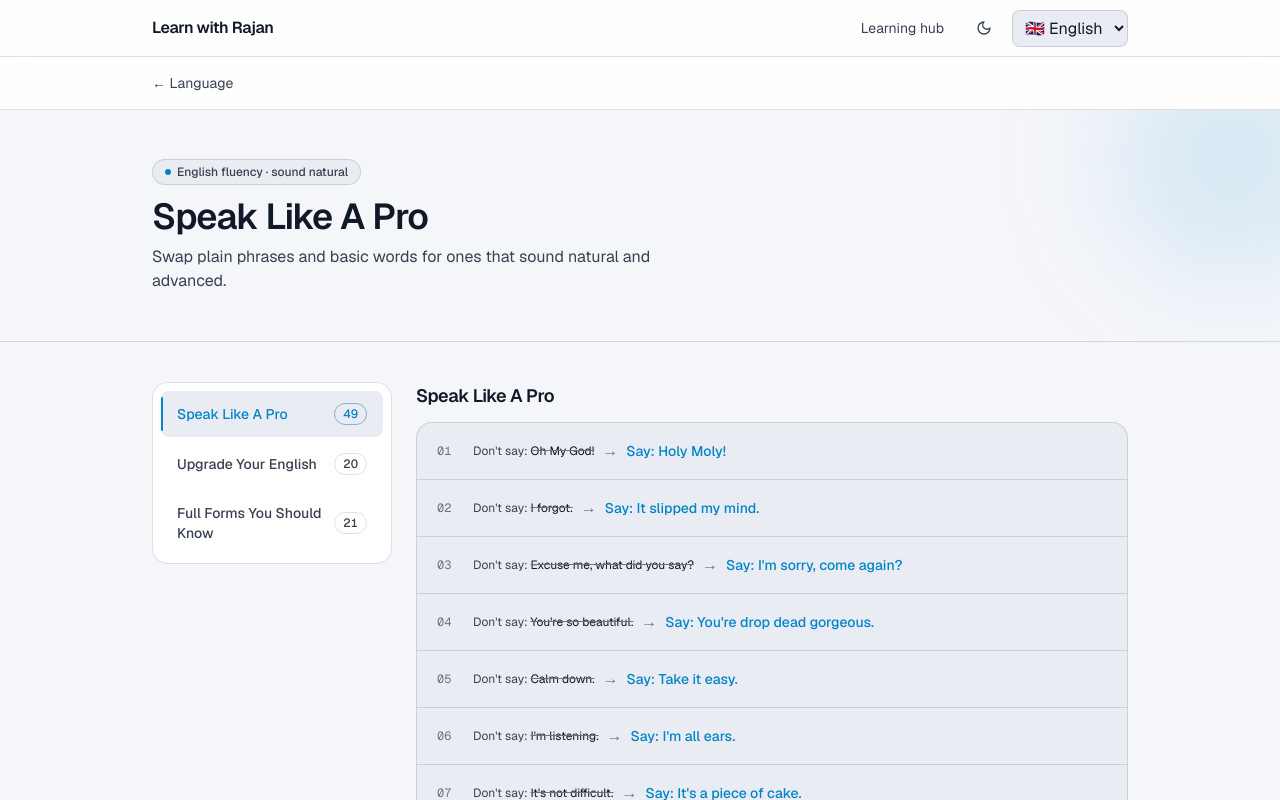
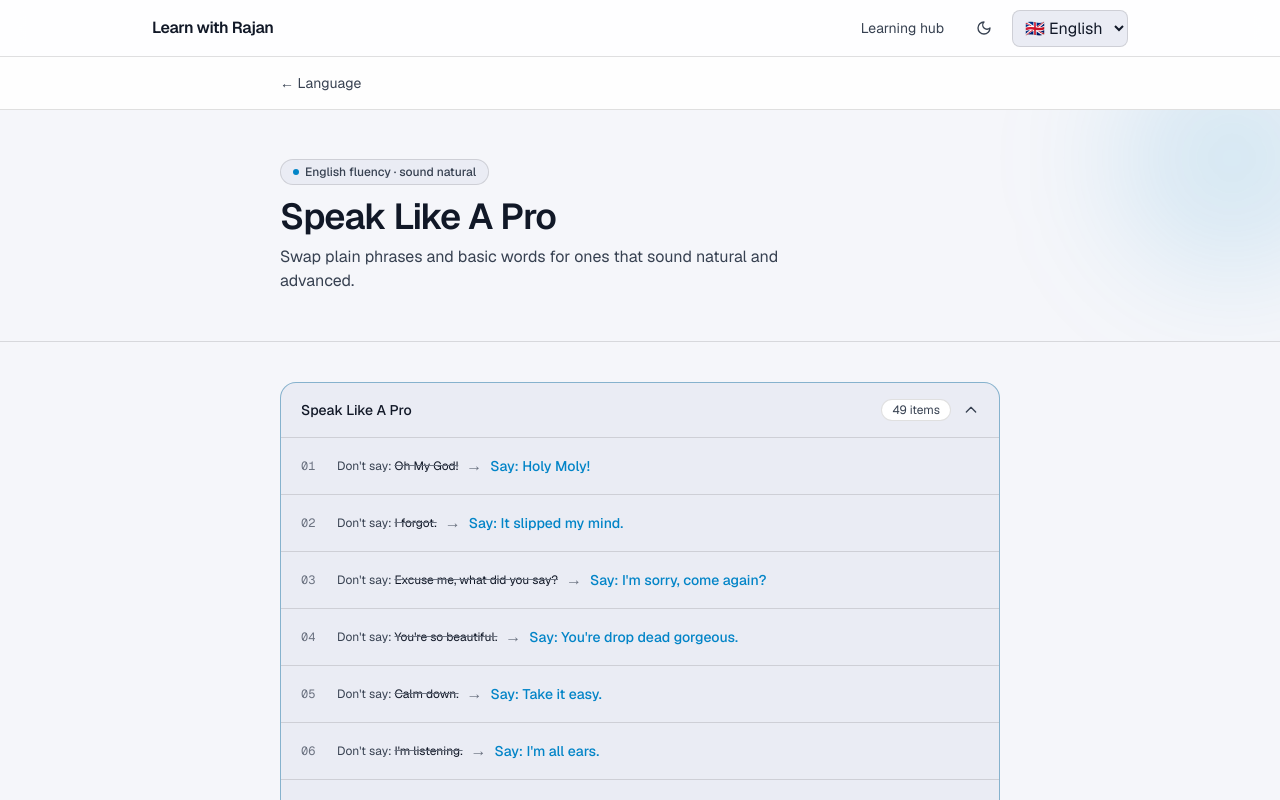
Before and after one commit to rznmgr630/learnwithrajan, a Next.js app: page /learn/speak-like-pro in a window 1280 px wide. Shown: the top 800 px of the page. Built offline with nearby package versions, Linux system fonts and the light colour scheme.

Commit message:
Replace Speak Like A Pro sidebar with accordion sections

```diff
--- a/components/learn/SpeakLikeProPage.tsx
+++ b/components/learn/SpeakLikeProPage.tsx
@@ -7,8 +7,7 @@ import type { SpeakSwap, FullFormEntry } from "@/lib/english-learning/speak-like
 
 function SwapList({ items, fromLabel, toLabel }: { items: SpeakSwap[]; fromLabel: string; toLabel: string }) {
   return (
-    <div className="overflow-hidden rounded-2xl border border-[var(--border)] bg-[var(--elevated)]">
-      <div className="divide-y divide-[var(--border)]">
+    <div className="divide-y divide-[var(--border)] border-t border-[var(--border)]">
       {items.map((s, idx) => (
         <div key={s.id} className="px-5 py-4">
           <div className="flex items-baseline gap-3">
@@ -28,14 +27,12 @@ function SwapList({ items, fromLabel, toLabel }: { items: SpeakSwap[]; fromLabel
         </div>
       ))}
     </div>
-    </div>
   );
 }
 
 function FullFormList({ items }: { items: FullFormEntry[] }) {
   return (
-    <div className="overflow-hidden rounded-2xl border border-[var(--border)] bg-[var(--elevated)]">
-      <div className="divide-y divide-[var(--border)]">
+    <div className="divide-y divide-[var(--border)] border-t border-[var(--border)]">
       {items.map((f, idx) => (
         <div key={f.id} className="px-5 py-4">
           <div className="flex items-baseline gap-3">
@@ -50,26 +47,41 @@ function FullFormList({ items }: { items: FullFormEntry[] }) {
           </div>
         </div>
       ))}
-      </div>
+      <p className="px-5 py-4 text-xs text-[var(--muted)]">
+        These are popular "backronyms" (fun/motivational expansions), not official etymologies.
+      </p>
     </div>
   );
 }
 
 type SectionId = "swap" | "upgrade" | "fullforms";
 
-const SECTIONS: { id: SectionId; label: string; count: number }[] = [
-  { id: "swap", label: "Speak Like A Pro", count: SPEAK_LIKE_A_PRO.length },
-  { id: "upgrade", label: "Upgrade Your English", count: UPGRADE_YOUR_ENGLISH.length },
-  { id: "fullforms", label: "Full Forms You Should Know", count: FULL_FORMS.length },
+const SECTIONS: { id: SectionId; title: string; count: number; render: () => React.ReactNode }[] = [
+  { id: "swap", title: "Speak Like A Pro", count: SPEAK_LIKE_A_PRO.length, render: () => <SwapList items={SPEAK_LIKE_A_PRO} fromLabel="Don't say" toLabel="Say" /> },
+  {
+    id: "upgrade",
+    title: "Upgrade Your English (Basic → Advanced)",
+    count: UPGRADE_YOUR_ENGLISH.length,
+    render: () => <SwapList items={UPGRADE_YOUR_ENGLISH} fromLabel="Basic" toLabel="Advanced" />,
+  },
+  { id: "fullforms", title: "Full Forms You Should Know", count: FULL_FORMS.length, render: () => <FullFormList items={FULL_FORMS} /> },
 ];
 
 export function SpeakLikeProPage() {
-  const [active, setActive] = useState<SectionId>("swap");
+  const [openSections, setOpenSections] = useState<Set<SectionId>>(new Set(["swap"]));
+
+  function toggle(id: SectionId) {
+    setOpenSections((prev) => {
+      const next = new Set(prev);
+      next.has(id) ? next.delete(id) : next.add(id);
+      return next;
+    });
+  }
 
   return (
     <div>
       <div className="border-b border-[var(--border)] bg-[color-mix(in_oklab,var(--surface)_85%,transparent)]">
-        <div className="mx-auto flex max-w-5xl items-center gap-4 px-4 py-4 sm:px-6">
+        <div className="mx-auto flex max-w-3xl items-center gap-4 px-4 py-4 sm:px-6">
           <LearnBackNav href="/learn/language" labelKey="learn.backLanguage" />
         </div>
       </div>
@@ -79,7 +91,7 @@ export function SpeakLikeProPage() {
           aria-hidden
           className="pointer-events-none absolute -right-16 -top-16 h-56 w-56 rounded-full bg-[var(--glow)] blur-3xl"
         />
-        <div className="mx-auto max-w-5xl px-4 py-12 sm:px-6">
+        <div className="mx-auto max-w-3xl px-4 py-12 sm:px-6">
           <span className="inline-flex items-center gap-1.5 rounded-full border border-[var(--border)] bg-[var(--elevated)] px-3 py-1 text-xs font-medium text-[var(--muted)]">
             <span className="h-1.5 w-1.5 rounded-full bg-[var(--accent)]" />
             English fluency · sound natural
@@ -93,67 +105,44 @@ export function SpeakLikeProPage() {
         </div>
       </div>
 
-      <div className="mx-auto max-w-5xl px-4 py-10 sm:px-6">
-        <div className="flex flex-col gap-6 md:flex-row md:items-start">
-          <nav className="flex gap-2 overflow-x-auto pb-1 md:sticky md:top-6 md:w-60 md:shrink-0 md:flex-col md:gap-1 md:overflow-visible md:rounded-2xl md:border md:border-[var(--border)] md:bg-[var(--surface)] md:p-2 md:pb-2">
+      <div className="mx-auto max-w-3xl px-4 py-10 sm:px-6">
+        <div className="flex flex-col gap-3">
           {SECTIONS.map((section) => {
-              const isActive = section.id === active;
+            const isOpen = openSections.has(section.id);
             return (
-                <button
+              <div
                 key={section.id}
-                  type="button"
-                  onClick={() => setActive(section.id)}
-                  className={`relative flex shrink-0 items-center justify-between gap-3 rounded-xl px-4 py-3 text-left text-sm font-medium transition md:rounded-lg ${
-                    isActive
-                      ? "bg-[var(--elevated)] text-[var(--accent)]"
-                      : "text-[var(--muted)] hover:bg-[color-mix(in_oklab,var(--elevated)_60%,transparent)] hover:text-[var(--text)]"
-                  } border md:border-0 ${isActive ? "border-[color-mix(in_oklab,var(--accent)_40%,var(--border))]" : "border-[var(--border)]"}`}
-                >
-                  {isActive && (
-                    <span className="absolute inset-y-1.5 left-0 hidden w-0.5 rounded-full bg-[var(--accent)] md:block" />
-                  )}
-                  <span>{section.label}</span>
-                  <span
-                    className={`rounded-full border px-2 py-0.5 text-xs tabular-nums ${
-                      isActive
-                        ? "border-[color-mix(in_oklab,var(--accent)_35%,var(--border))] text-[var(--accent)]"
-                        : "border-[var(--border)] text-[var(--muted)]"
+                className={`overflow-hidden rounded-2xl border transition-colors ${
+                  isOpen
+                    ? "border-[color-mix(in_oklab,var(--accent)_35%,var(--border))] bg-[var(--elevated)]"
+                    : "border-[var(--border)] bg-[color-mix(in_oklab,var(--elevated)_40%,transparent)]"
                 }`}
               >
-                    {section.count}
+                <button
+                  onClick={() => toggle(section.id)}
+                  className="flex w-full items-center justify-between gap-4 px-5 py-4 text-left transition hover:bg-[color-mix(in_oklab,var(--elevated)_60%,transparent)]"
+                >
+                  <span className="text-sm font-medium text-[var(--text)]">{section.title}</span>
+                  <div className="flex items-center gap-3">
+                    <span className="rounded-full border border-[var(--border)] bg-[var(--surface)] px-2.5 py-0.5 text-xs tabular-nums text-[var(--muted)]">
+                      {section.count} items
                     </span>
+                    <svg
+                      className={`h-4 w-4 shrink-0 text-[var(--muted)] transition-transform duration-200 ${isOpen ? "rotate-180" : ""}`}
+                      fill="none"
+                      viewBox="0 0 24 24"
+                      stroke="currentColor"
+                      strokeWidth={2}
+                    >
+                      <path strokeLinecap="round" strokeLinejoin="round" d="M19 9l-7 7-7-7" />
+                    </svg>
+                  </div>
                 </button>
+
+                {isOpen && section.render()}
+              </div>
             );
           })}
-          </nav>
-
-          <div className="min-w-0 flex-1">
-            {active === "swap" && (
-              <div>
-                <h2 className="mb-3 text-lg font-semibold tracking-tight text-[var(--text)]">Speak Like A Pro</h2>
-                <SwapList items={SPEAK_LIKE_A_PRO} fromLabel="Don't say" toLabel="Say" />
-              </div>
-            )}
-
-            {active === "upgrade" && (
-              <div>
-                <h2 className="mb-3 text-lg font-semibold tracking-tight text-[var(--text)]">
-                  Upgrade Your English (Basic → Advanced)
-                </h2>
-                <SwapList items={UPGRADE_YOUR_ENGLISH} fromLabel="Basic" toLabel="Advanced" />
-              </div>
-            )}
-
-            {active === "fullforms" && (
-              <div>
-                <h2 className="mb-3 text-lg font-semibold tracking-tight text-[var(--text)]">Full Forms You Should Know</h2>
-                <FullFormList items={FULL_FORMS} />
-                <p className="mt-2 text-xs text-[var(--muted)]">
-                  These are popular "backronyms" (fun/motivational expansions), not official etymologies.
-                </p>
-              </div>
-            )}
-          </div>
         </div>
       </div>
     </div>
```
Lines whose indentation alone changed are shown as unchanged.
